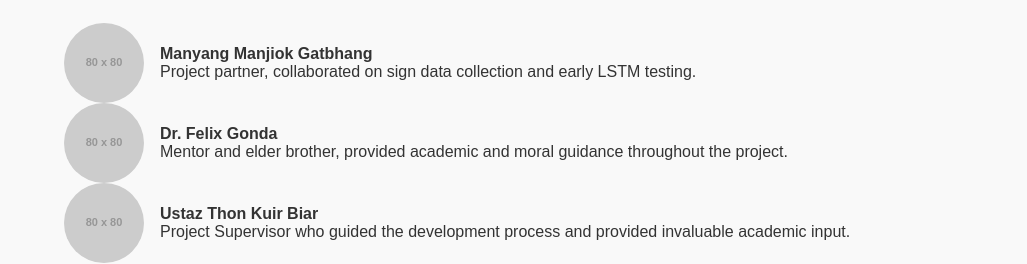
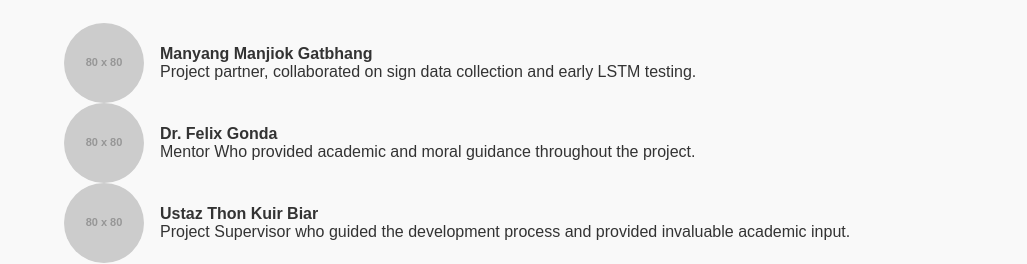
Before and after one commit to Kuol-Duot-Akier/SSSLRT.github.io, a plain HTML site: page index.html in a window 1280 px wide. Shown: the part 2120-2384 px from the top of the page, without its empty margins (126-1153 px from the left). Drawn offline with Linux system fonts and the light colour scheme; placeholder pictures from the web are drawn by us.

Commit message:
index.html

```diff
--- a/index.html
+++ b/index.html
@@ -212,7 +212,7 @@ Layers:
     <div style="display: flex; gap: 1rem; align-items: center;">
       <img src="https://via.placeholder.com/80x80.png?text=FG" alt="Dr. Felix Gonda" style="width: 80px; height: 80px; border-radius: 50%; object-fit: cover;">
       <div>
-        <p><strong>Dr. Felix Gonda</strong><br>Mentor and elder brother, provided academic and moral guidance throughout the project.</p>
+        <p><strong>Dr. Felix Gonda</strong><br>Mentor Who provided academic and moral guidance throughout the project.</p>
       </div>
     </div>
 
```
